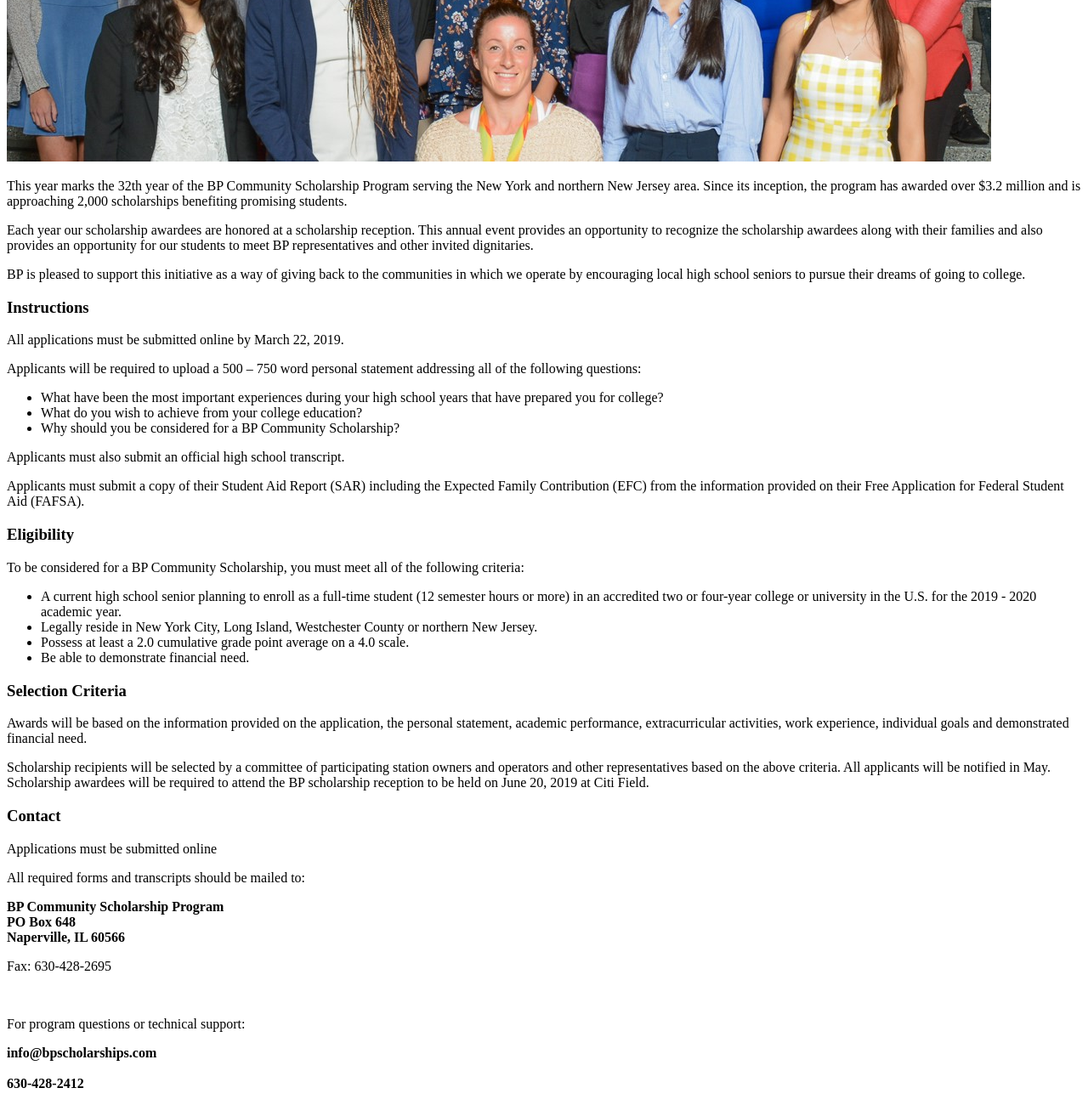
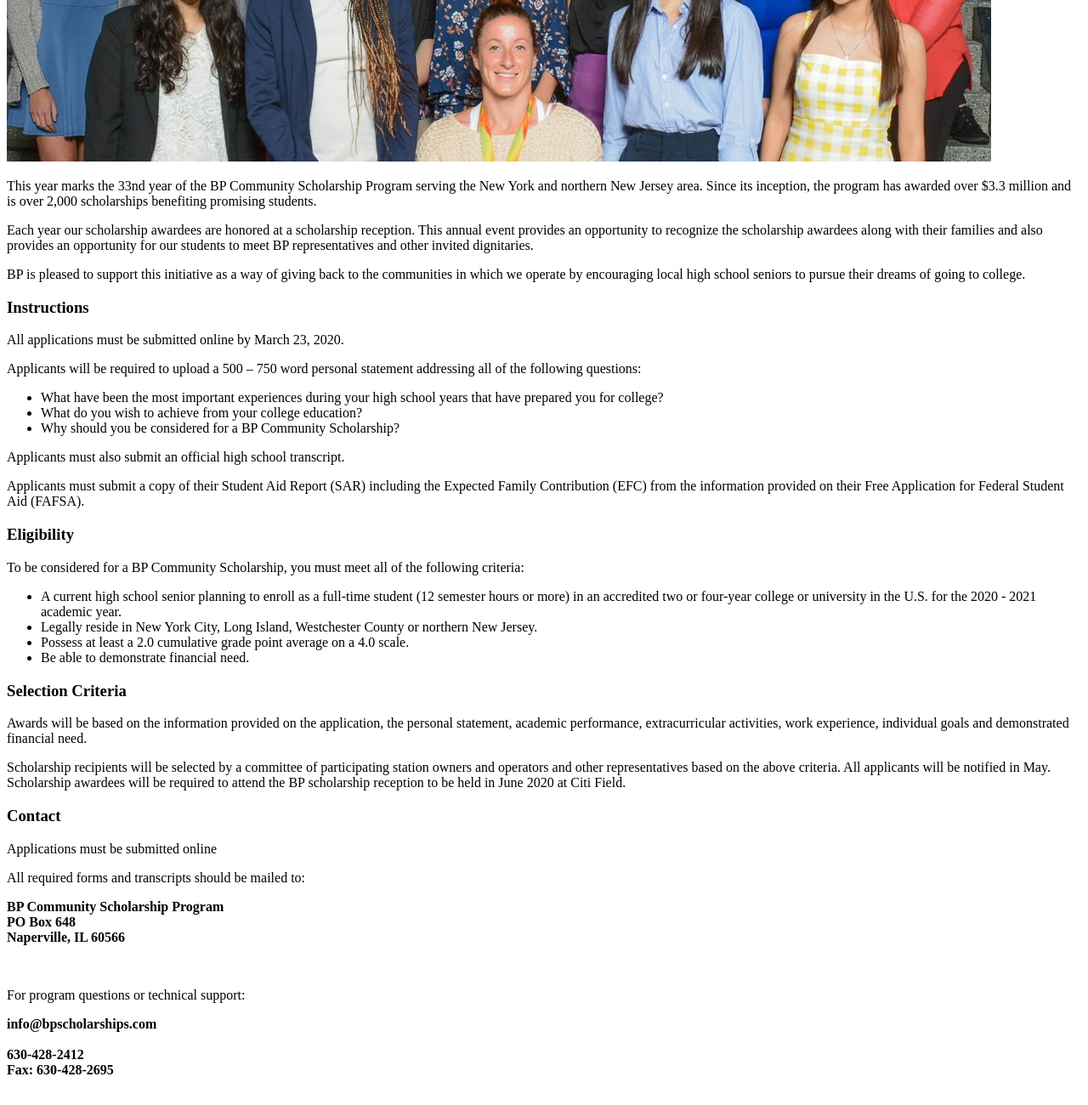
Before and after one commit to charitable-management-systems/bp-community, a Gatsby site: page / in a window 1280 px wide. Shown: the part 469-1769 px from the top of the page at 85% size. Built offline with nearby package versions, Linux system fonts and the light colour scheme; Gatsby itself is replaced by a stand-in of ours.

Commit message:
update 2020 copy

```diff
--- a/src/containers/contact.jsx
+++ b/src/containers/contact.jsx
@@ -10,10 +10,15 @@
             <p>Applications must be submitted online</p>
             <p>All required forms and transcripts should be mailed to:</p>
             <p><strong>BP Community Scholarship Program<br />PO Box 648<br />Naperville, IL  60566</strong></p>
-            <p>Fax: 630-428-2695</p>
             <br />
             <p>For program questions or technical support:</p>
-            <p><strong>info@bpscholarships.com<br /><br />630-428-2412</strong></p>
+            <p>
+              <strong>
+                info@bpscholarships.com<br /><br />
+                630-428-2412<br />
+                Fax: 630-428-2695
+              </strong>
+            </p>
         </section>
     </div>
 )
--- a/src/containers/eligibility.jsx
+++ b/src/containers/eligibility.jsx
@@ -10,7 +10,7 @@
             <p>To be considered for a BP Community Scholarship, you must meet all of the following criteria:</p>
             <ul>
                 <li>A current high school senior planning to enroll as a full-time student (12 semester hours or more) in an accredited
-                two or four-year college or university in the U.S. for the 2019 - 2020 academic year.</li>
+                two or four-year college or university in the U.S. for the 2020 - 2021 academic year.</li>
                 <li>Legally reside in New York City, Long Island, Westchester County or northern New Jersey.</li>
                 <li>Possess at least a 2.0 cumulative grade point average on a 4.0 scale.</li>
                 <li>Be able to demonstrate financial need.</li>
--- a/src/containers/instructions.jsx
+++ b/src/containers/instructions.jsx
@@ -7,7 +7,7 @@
         <a className="anchor" name={name} />
         <h3>{name}</h3>
         <section>
-            <p>All applications must be submitted online by March 22, 2019.</p>
+            <p>All applications must be submitted online by March 23, 2020.</p>
             <p>Applicants will be required to upload a 500 – 750 word personal statement addressing all of the following questions:</p>
             <ul>
                 <li>What have been the most important experiences during your high school years that have prepared you for college?</li>
--- a/src/containers/selection-criteria.jsx
+++ b/src/containers/selection-criteria.jsx
@@ -8,7 +8,7 @@
         <h3>Selection Criteria</h3>
         <section>
             <p>Awards will be based on the information provided on the application, the personal statement, academic performance, extracurricular activities, work experience, individual goals and demonstrated financial need.</p>
-            <p>Scholarship recipients will be selected by a committee of participating station owners and operators and other representatives based on the above criteria.  All applicants will be notified in May.  Scholarship awardees will be required to attend the BP scholarship reception to be held on June 20, 2019 at Citi Field.</p>
+            <p>Scholarship recipients will be selected by a committee of participating station owners and operators and other representatives based on the above criteria.  All applicants will be notified in May.  Scholarship awardees will be required to attend the BP scholarship reception to be held in June 2020 at Citi Field.</p>
         </section>
     </div>
 )
--- a/src/layouts/header/header.jsx
+++ b/src/layouts/header/header.jsx
@@ -4,7 +4,7 @@
 import "./header.scss"
 import logo from "./bp.svg"
 
-const notOpen = () => alert('We are not yet accepting scholarships for the 2018 program year')
+const notOpen = () => alert('The deadline has passed. We are no longer accepting applications.')
 
 class Header extends React.Component {
 
@@ -33,8 +33,8 @@
                 <div className="menu">
                     <div className="menuIcon"><Menu onClick={this.toggleMenu} /></div>
                     <div className={this.menuClasses()}>
-                        {/* <a className="menuItem" onClick={notOpen} style={{'cursor': 'pointer'}}>Apply</a> */}
-                        <a className="menuItem" href="https://apply.bpscholarships.com/application/login">apply</a>
+                        <a className="menuItem" onClick={notOpen} style={{'cursor': 'pointer'}}>Apply</a>
+                        {/*<a className="menuItem" href="https://apply.bpscholarships.com/application/login">apply</a> */}
                         <a className="menuItem" onClick={this.toggleMenu}  href="#Instructions">instructions</a>
                         <a className="menuItem" onClick={this.toggleMenu}  href="#Eligibility">eligibility</a>
                         {/* <Link className="menuItem" to="/awardees">awardees</Link> */}
--- a/src/pages/index.jsx
+++ b/src/pages/index.jsx
@@ -10,7 +10,7 @@
   <div>
     <img src={groupPhoto} className="heroImage" />
     <section>
-      <p>This year marks the 32th year of the BP Community Scholarship Program serving the New York and northern New Jersey area.  Since its inception, the program has awarded over $3.2 million and is approaching 2,000 scholarships benefiting promising students.</p>
+      <p>This year marks the 33nd year of the BP Community Scholarship Program serving the New York and northern New Jersey area.  Since its inception, the program has awarded over $3.3 million and is over 2,000 scholarships benefiting promising students.</p>
       <p>Each year our scholarship awardees are honored at a scholarship reception. This annual event provides an opportunity to recognize the scholarship awardees along with their families and also provides an opportunity for our students to meet BP representatives and other invited dignitaries.</p>
       <p>BP is pleased to support this initiative as a way of giving back to the communities in which we operate by encouraging local high school seniors to pursue their dreams of going to college.</p>
     </section>
```
Also changed, not shown: 1 other file.
